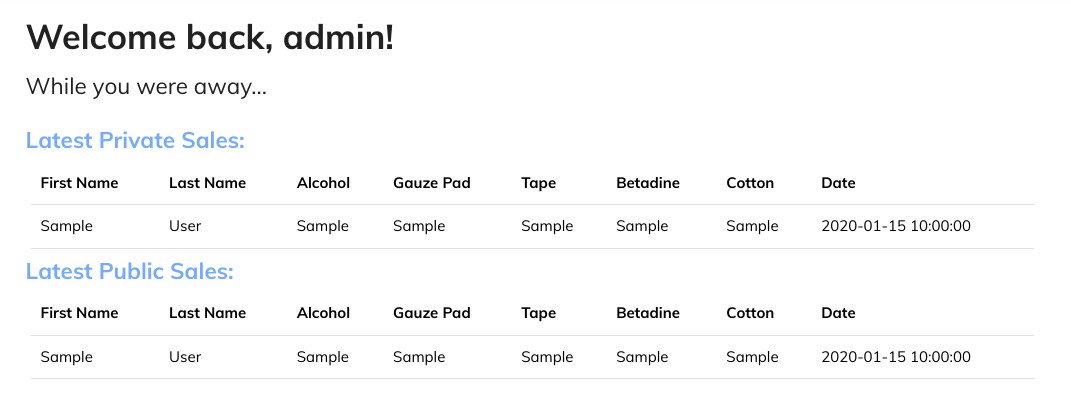
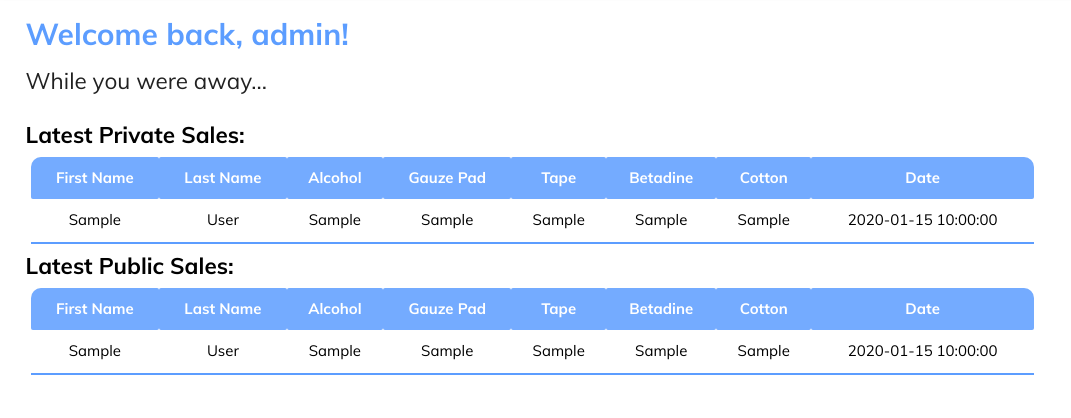
Before and after one commit to Tsukimiyu/vendaid, a PHP site: page /adminpage.php in a window 1280 px wide. Shown: the part 69-487 px from the top of the page, without its empty margins (0-1071 px from the left). Run offline with PHP 8.4, Linux system fonts and the light colour scheme; tables that the repository leaves empty or names only in its code hold one stand-in row (values such as "Sample post").

Commit message:
Update adminpage.php

```diff
--- a/adminpage.php
+++ b/adminpage.php
@@ -14,26 +14,33 @@
 			margin: 0;
 			padding: 0;
     }
-.element::-webkit-scrollbar {
-  width: 0 !important
-}
+.element::-webkit-scrollbar { width: 0 !important }
     .cont1{
       margin-left: 2%;
     }
 .table1 {
 width: 40%;
 }
-  .headertitle, .headersub{
+.headertitle{
+  font-size: 2em;
 font-weight: bold;
+ color: #5C9DFF;
 padding: 0px;
     }
     .headersub {
-      color: #74ABFF;
+      font-weight: bold;
       font-size: 1.5em;
+       color: #000000;
     }
     table {
       margin: 5px;
       width: 80%;
+    }
+ th {
+    text-align: center;
+    margin-left: 5px;
+    background: #74ABFF;
+    color: #ffffff;
     }
 
    th, td {
@@ -41,6 +48,7 @@ padding: 0px;
     }
 
 .title1{
+
   color: black;
 }
 	</style>
@@ -76,11 +84,11 @@ padding: 0px;
 $sql = "SELECT FIRST_NAME, LAST_NAME, Alcohol, Gauze_pad, Tape, Betadine, Cotton, Date FROM privatesales ORDER BY Date DESC LIMIT 5";
 $result = $conn1->query($sql);
 
-echo "<font color=Black> <table border='1' class='table2'>
+echo "<font color=Black> <table border='1' class='highlight centered striped'>
 
 <tr>
 
-<th>First Name</th>
+<th style='border-top-left-radius: 10px;'>First Name</th>
 
 <th>Last Name</th>
 
@@ -94,14 +102,14 @@ echo "<font color=Black> <table border='1' class='table2'>
 
 <th>Cotton</th>
 
-<th>Date</th>
+<th style='border-top-right-radius: 10px;'>Date</th>
 
 </tr>";
 
 while($row = $result->fetch_assoc())
   {
 
-  echo "<tr>";
+  echo "<tr style='border-bottom:2px solid; border-bottom-color:#5C9DFF'>";
 
   echo "<td>" . $row['FIRST_NAME'] . "</td>";
 
@@ -133,11 +141,11 @@ echo "</table>";
 $sql = "SELECT FIRST_NAME, LAST_NAME, Alcohol, Gauze_pad, Tape, Betadine, Cotton, Date FROM publicsales ORDER BY Date DESC LIMIT 5";
 $result = $conn1->query($sql);
 
-echo "<font color=Black> <table border='1' class='table2'>
+echo "<font color=Black> <table border='1' class='highlight centered striped'>
 
 <tr>
 
-<th>First Name</th>
+<th style='border-top-left-radius: 10px;'>First Name</th>
 
 <th>Last Name</th>
 
@@ -151,14 +159,14 @@ echo "<font color=Black> <table border='1' class='table2'>
 
 <th>Cotton</th>
 
-<th>Date</th>
+<th style='border-top-right-radius: 10px;'>Date</th>
 
 </tr>";
 
 while($row = $result->fetch_assoc())
   {
 
-  echo "<tr>";
+  echo "<tr style='border-bottom:2px solid; border-bottom-color:#5C9DFF'>";
 
   echo "<td>" . $row['FIRST_NAME'] . "</td>";
 
```
